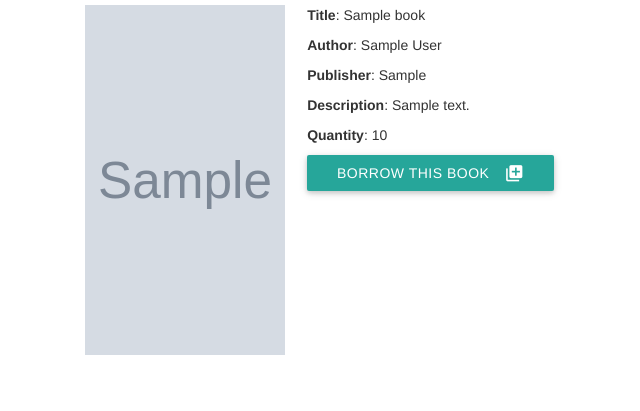
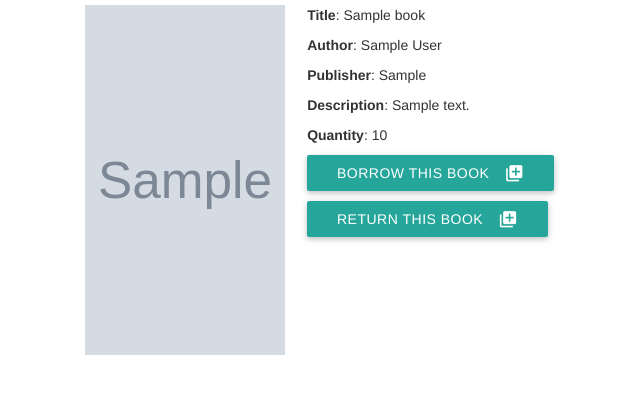
Before and after one commit to vnby/PPWD_5, a PHP site: page /book.php?bookid=1 in a window 1280 px wide. Shown: the part 167-578 px from the top of the page, without its empty margins (122-762 px from the left). Run offline with PHP 8.4, Linux system fonts and the light colour scheme; the visitor is signed in with stand-in values (Sample User, id 1); tables that the repository leaves empty or names only in its code hold one stand-in row (values such as "Sample post"); grey boxes marked "Sample" are stand-in pictures.

Commit message:
update kalo gak bisa login & mengembalikan buku

```diff
--- a/book.php
+++ b/book.php
@@ -45,22 +45,31 @@ function pinjamBuku($book_id, $user_id) {
 	mysqli_close($conn);
 }
 
-function bukuKembali() {
+function bukuKembali($book_id, $user_id) {
 	$conn = connectDB();
 
 		//$book_id = $_POST['book_id'];
+	$book_id = $_POST['book_id'];
+	$user_id = $_SESSION['user_id'];
 	$title = $_POST['title'];
 	$author = $_POST['author'];
 	$publisher = $_POST['publisher'];
 	$description = $_POST['description'];
 	$quantity = $_POST['quantity'];
-	$sql = "INSERT into book (title, author, publisher, description, quantity) values('$title','$author','$publisher','$description','$quantity')";
+	$sql1 = "INSERT into book (title, author, publisher, description, quantity) values('$title','$author','$publisher','$description','$quantity')";
+	$sql2 = "SELECT quantity FROM book WHERE book_id='$book_id'";
 
-	if($result = mysqli_query($conn, $sql)) {
+	$result2 = mysqli_query($conn, $sql2);
+	$row2 = mysqli_fetch_array($result2, MYSQLI_ASSOC);
+	$newquantity = $row2['quantity'] + 1;
+
+	$sql3 = "UPDATE book SET quantity = $newquantity WHERE book_id='$book_id'";
+
+	if($result1 = mysqli_query($conn, $sql1) && $result2 = mysqli_query($conn, $sql2) && $result3 = mysqli_query($conn, $sql3)) {
 		echo "Terima kasih telah mengembalikan buku:) <br/>";
-		header("Location: index.php");
+		header("Location: book.php?bookid=$book_id");
 	} else {
-		die("Error: $sql");
+		die("Error: $sql3");
 	}
 	mysqli_close($conn);
 }
@@ -148,8 +157,8 @@ if ($_SERVER['REQUEST_METHOD'] === 'POST') {
 		pinjamBuku($_POST['book_id'], $_SESSION['user_id']);
 	} else if($_POST['command'] === 'review') {
 		memberiReview($_POST['textarea1']);
-	} else if($_POST['command'] === 'delete') {
-		deletePaket($_POST['userid']);
+	} else if($_POST['command'] === 'kembali') {
+		bukuKembali($_POST['bookid'], $_SESSION['user_id']);
 	}
 }
 
@@ -162,7 +171,7 @@ if ($_SERVER['REQUEST_METHOD'] === 'POST') {
 	<title>Personal Library</title>
 	<script src="js/jquery-3.1.0.min.js"> </script>
 	<script src="js/jquery.js"></script>
-	<link rel="stylesheet" type="text/css" href="css/mycv.css" >
+	<!-- <link rel="stylesheet" type="text/css" href="css/mycv.css" > -->
 	<link rel="stylesheet" type="text/css" href="css/normalize.css" >
 	<link rel="stylesheet" href="https://maxcdn.bootstrapcdn.com/bootstrap/3.3.7/css/bootstrap.min.css" integrity="sha384-BVYiiSIFeK1dGmJRAkycuHAHRg32OmUcww7on3RYdg4Va+PmSTsz/K68vbdEjh4u" crossorigin="anonymous">
 	<!--no need to change this-->
@@ -229,6 +238,11 @@ if ($_SERVER['REQUEST_METHOD'] === 'POST') {
 									<input type="hidden" name="book_id" value="'.$row['book_id'].'">
 										<input type="hidden" name="command" value="pinjam">
 										<button class="btn waves-effect waves-light" type="submit">Borrow This Book<i class="material-icons right">library_add</i></button>
+									</form></p>
+								<p><form action="book.php" method="post">
+									<input type="hidden" name="book_id" value="'.$row['book_id'].'">
+										<input type="hidden" name="command" value="kembali">
+										<button class="btn waves-effect waves-light" type="submit">Return This Book<i class="material-icons right">library_add</i></button>
 									</form></p>
 							</div>
 						</row>
```
Also changed, not shown: login.php (+10 -0 lines).
